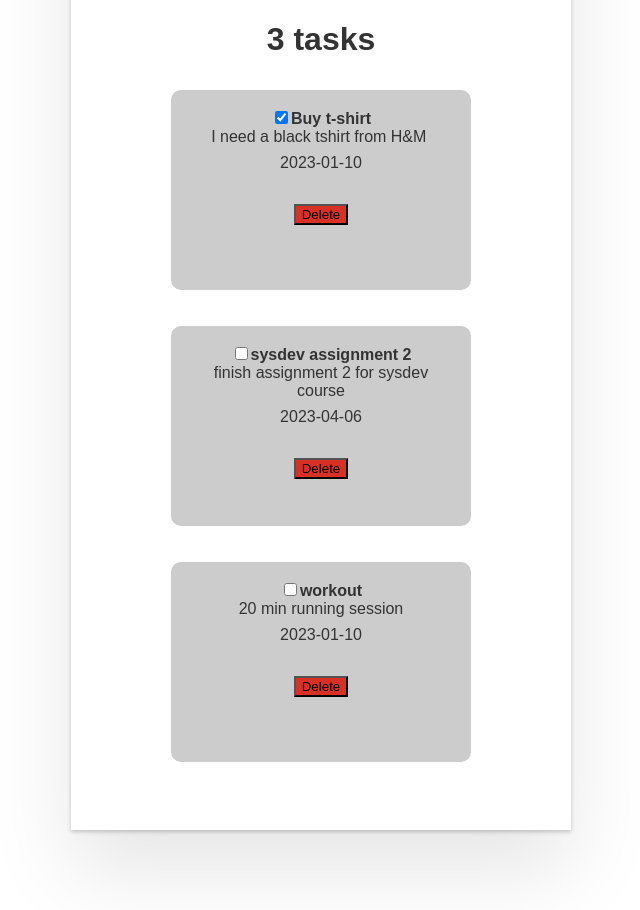
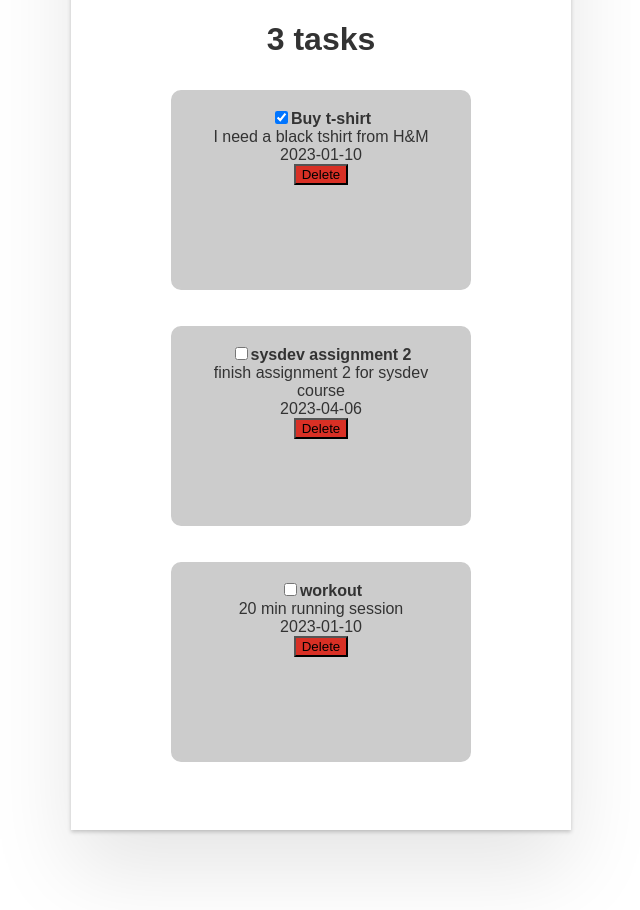
Before and after one commit to unifr-digits/todo-it, an Angular app in the folder angular-project/: page / in a window 1280 px wide. Shown: the part 3080-3990 px from the top of the page, without its empty margins (319-959 px from the left). Built offline with nearby package versions, Linux system fonts and the light colour scheme.

Commit message:
Fix "object object" in task component.
- correctly display list of project and users.
- Assigns all possible user and project (need fix).

```diff
--- a/angular-project/src/app/task/task.component.html
+++ b/angular-project/src/app/task/task.component.html
@@ -1,14 +1,24 @@
 <div class="task">
   <input [id]="task.desc" type="checkbox" (change)="task.done = !task.done" [checked]="task.done" />
-  <label [for]="task.name">{{task.name}}</label>
-  <label [for]="task.desc">{{task.desc}}</label>
-  <label [for]="task.date">{{task.date}}</label>
-  <label [for]="task.modules">{{task.modules}}</label>
+  <label [for]="task.name">{{ task.name }}</label>
+  <div class="desc">{{ task.desc }}</div>
+  <div class="date">{{ task.date }}</div>
+  <div class="modules">{{ task.modules }}</div>
+
   <ng-container *ngIf="task.assignedUsers">
-    <label [for]="task.assignedUsers">{{task.assignedUsers}}</label>
+    <div class="assignedUsers">
+      <span *ngFor="let user of task.assignedUsers">
+        {{ user.firstName }}
+      </span>
+    </div>
   </ng-container>
+
   <ng-container *ngIf="task.assignedProjects">
-    <label [for]="task.assignedProjects">{{task.assignedProjects}}</label>
+    <div class="assignedProjects">
+      <span *ngFor="let project of task.assignedProjects">
+        {{ project.name }}
+      </span>
+    </div>
   </ng-container>
   <button class="btn btn-warn" (click)="remove.emit()">Delete</button>
 </div>
```
